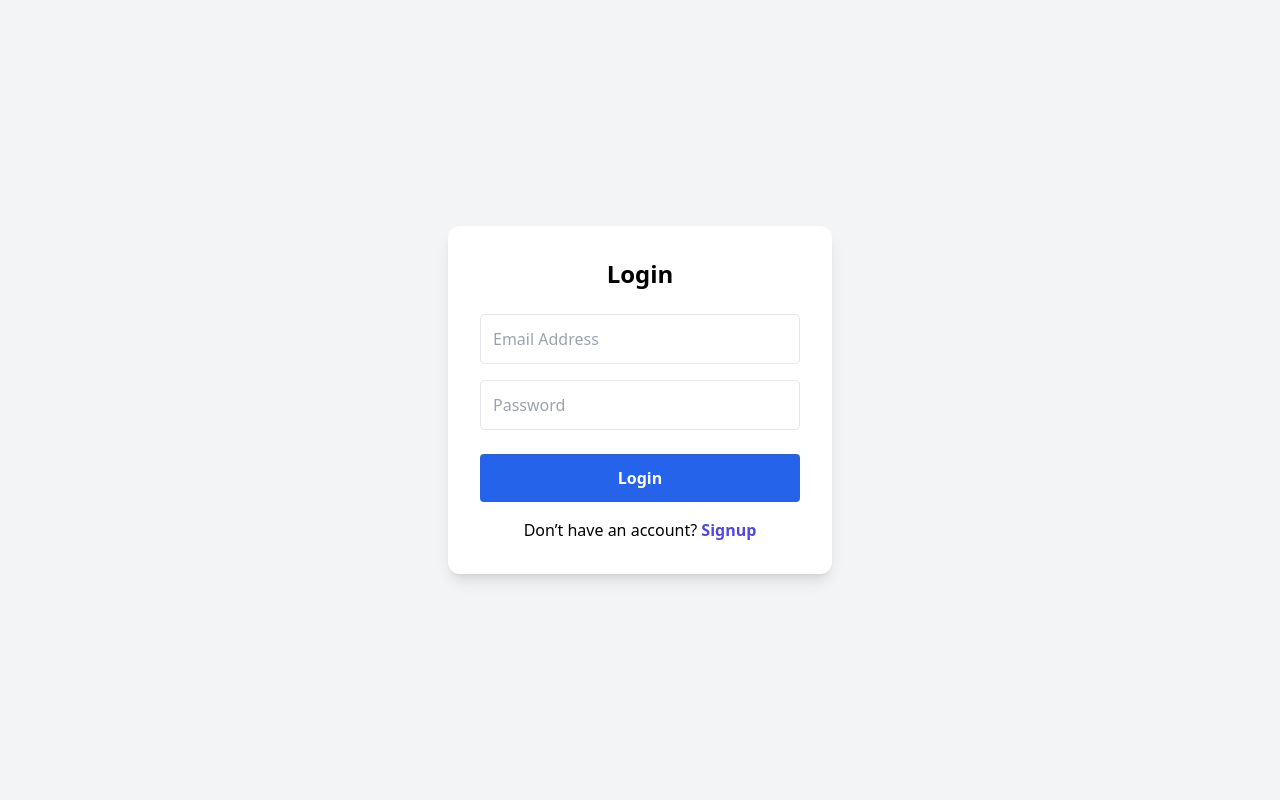
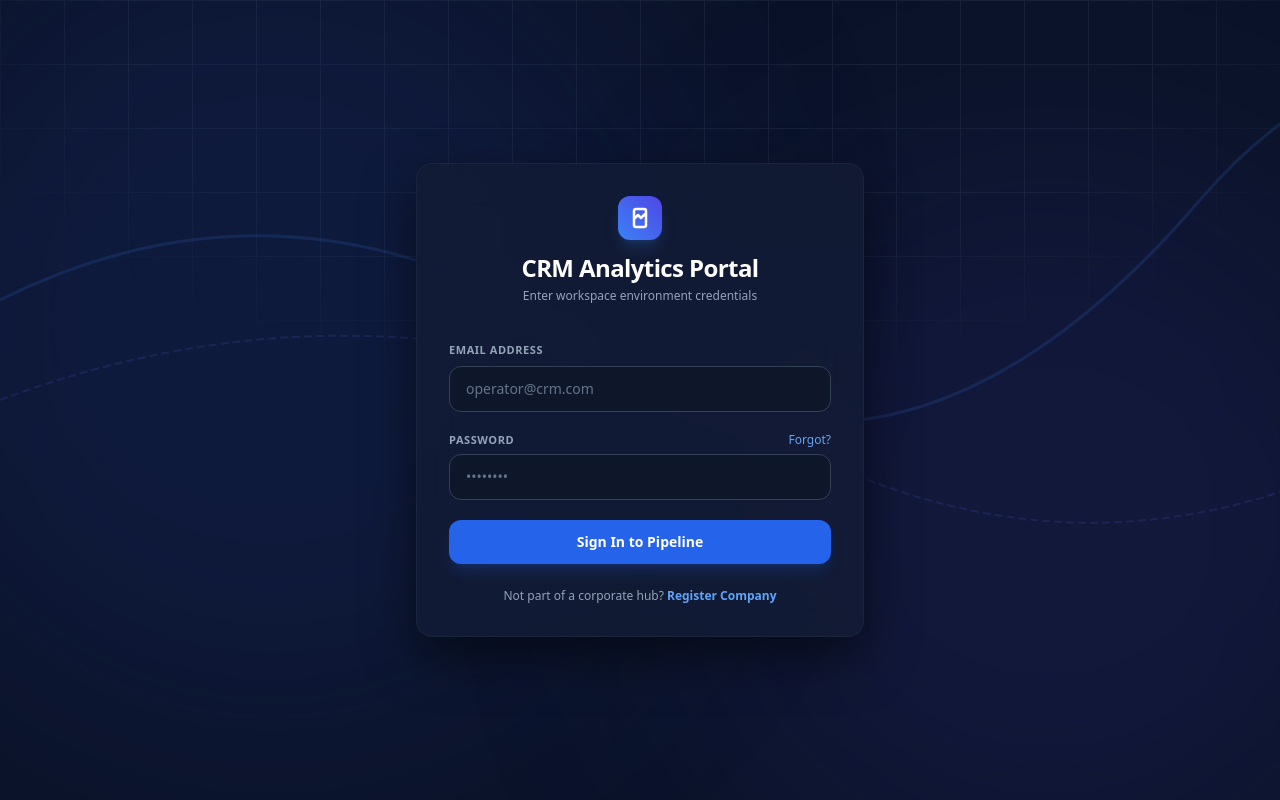
Before and after one commit to Samavia897/CRM-platform, a React (Create React App) app in the folder client/: page /login in a window 1280 px wide. Built offline with nearby package versions, Linux system fonts and the light colour scheme; no server answers.

Commit message:
design: updated CRM login layout for Login.js extension

```diff
--- a/client/src/pages/Login.js
+++ b/client/src/pages/Login.js
@@ -1,57 +1,134 @@
 import { useState } from "react";
 import axios from "axios";
 import { Link } from "react-router-dom";
+import Swal from "sweetalert2";
 
 export default function Login() {
   const [data, setData] = useState({ email: "", password: "" });
+  const [isLoading, setIsLoading] = useState(false);
 
-  const handleLogin = async () => {
+  const customSwal = Swal.mixin({
+    customClass: {
+      popup: "rounded-2xl border border-slate-100 shadow-2xl p-6 font-sans",
+      title: "text-lg font-bold text-slate-900",
+      htmlContainer: "text-xs text-slate-500 mt-1",
+      confirmButton: "px-5 py-2 rounded-lg text-xs font-semibold text-white bg-blue-600 hover:bg-blue-700 transition-all duration-200"
+    },
+    buttonsStyling: false
+  });
+
+  const handleLogin = async (e) => {
+    if (e) e.preventDefault();
+    if (!data.email || !data.password) {
+      customSwal.fire({
+        title: "Missing Fields",
+        text: "Please fill in all authenticated inputs.",
+        icon: "warning",
+      });
+      return;
+    }
+
+    setIsLoading(true);
     try {
       const res = await axios.post("http://localhost:5000/api/auth/login", data);
-
       localStorage.setItem("token", res.data.token);
       localStorage.setItem("role", res.data.role);
       localStorage.setItem("username", res.data.username);
 
-      alert("Login Successful!");
+      customSwal.fire({
+        title: "Authenticated",
+        text: `Welcome back, ${res.data.username}`,
+        icon: "success",
+        timer: 1500,
+        showConfirmButton: false,
+        timerProgressBar: true,
+      }).then(() => {
         window.location.href = "/dashboard";
+      });
     } catch (err) {
-      alert(err.response?.data?.error || "Login Failed");
+      customSwal.fire({
+        title: "Error",
+        text: err.response?.data?.error || "Invalid CRM credentials.",
+        icon: "error",
+      });
+    } finally {
+      setIsLoading(false);
     }
   };
 
   return (
-    <div className="flex flex-col items-center justify-center min-h-screen bg-gray-100">
-      <div className="p-8 bg-white shadow-lg rounded-xl w-96">
-        <h2 className="text-2xl font-bold mb-6 text-center">Login</h2>
+    <div className="relative flex min-h-screen items-center justify-center bg-[#0b1329] overflow-hidden font-sans">
 
+      <div className="absolute inset-0 bg-[linear-gradient(to_right,#1f293d_1px,transparent_1px),linear-gradient(to_bottom,#1f293d_1px,transparent_1px)] bg-[size:4rem_4rem] [mask-image:radial-gradient(ellipse_60%_50%_at_50%_0%,#000_70%,transparent_100%)] opacity-60"></div>
+
+      <div className="absolute top-[-10%] left-[-10%] w-[50rem] h-[50rem] rounded-full bg-blue-900/20 blur-[120px] pointer-events-none"></div>
+      <div className="absolute bottom-[-10%] right-[-10%] w-[45rem] h-[45rem] rounded-full bg-indigo-900/20 blur-[120px] pointer-events-none"></div>
+
+      <div className="absolute inset-0 opacity-15 pointer-events-none hidden md:block">
+        <svg className="w-full h-full" xmlns="http://www.w3.org/2000/svg">
+          <path d="M 0 300 Q 300 150 600 350 T 1200 200 T 1920 400" fill="none" stroke="#3b82f6" strokeWidth="3" />
+          <path d="M 0 400 Q 400 250 800 450 T 1600 300 T 1920 500" fill="none" stroke="#6366f1" strokeWidth="2" strokeDasharray="8 4" />
+        </svg>
+      </div>
+
+      <div className="relative z-10 w-full max-w-md p-8 mx-4 bg-[#131c35]/80 border border-slate-800/80 rounded-2xl backdrop-blur-xl shadow-[0_20px_50px_rgba(0,0,0,0.5)]">
+
+        <div className="flex flex-col items-center mb-8">
+          <div className="h-11 w-11 rounded-xl bg-gradient-to-tr from-blue-500 to-indigo-600 flex items-center justify-center shadow-lg shadow-blue-500/20 mb-3">
+            <svg className="w-6 h-6 text-white" fill="none" viewBox="0 0 24 24" stroke="currentColor" strokeWidth="2.5">
+              <path strokeLinecap="round" strokeLinejoin="round" d="M7 12l3-3 3 3 4-4M8 21h8a2 2 0 002-2V5a2 2 0 00-2-2H8a2 2 0 00-2 2v14a2 2 0 002 2z" />
+            </svg>
+          </div>
+          <h2 className="text-2xl font-extrabold text-white tracking-tight">CRM Analytics Portal</h2>
+          <p className="text-xs text-slate-400 mt-1">Enter workspace environment credentials</p>
+        </div>
+
+        <form onSubmit={handleLogin} className="space-y-5">
+          <div className="space-y-1.5">
+            <label className="text-[11px] font-bold text-slate-400 uppercase tracking-wider">Email Address</label>
             <input
               type="email"
-          placeholder="Email Address"
-          className="w-full p-3 border rounded mb-4"
+              required
+              placeholder="operator@crm.com"
+              className="w-full px-4 py-3 bg-[#0f172a]/90 border border-slate-700 rounded-xl text-white placeholder-slate-500 text-sm focus:border-blue-500 focus:ring-1 focus:ring-blue-500 outline-none transition-all duration-200"
               onChange={(e) => setData({ ...data, email: e.target.value })}
             />
+          </div>
 
+          <div className="space-y-1.5">
+            <div className="flex justify-between items-center">
+              <label className="text-[11px] font-bold text-slate-400 uppercase tracking-wider">Password</label>
+              <a href="#forgot" className="text-xs font-medium text-blue-400 hover:text-blue-300 transition-colors">Forgot?</a>
+            </div>
             <input
               type="password"
-          placeholder="Password"
-          className="w-full p-3 border rounded mb-6"
+              required
+              placeholder="••••••••"
+              className="w-full px-4 py-3 bg-[#0f172a]/90 border border-slate-700 rounded-xl text-white placeholder-slate-500 text-sm focus:border-blue-500 focus:ring-1 focus:ring-blue-500 outline-none transition-all duration-200"
               onChange={(e) => setData({ ...data, password: e.target.value })}
             />
+          </div>
 
           <button
-          onClick={handleLogin}
-          className="w-full bg-blue-600 text-white p-3 rounded font-bold hover:bg-blue-700"
+            type="submit"
+            disabled={isLoading}
+            className="w-full mt-2 bg-blue-600 text-white py-3 rounded-xl font-semibold text-sm hover:bg-blue-500 focus:ring-2 focus:ring-offset-2 focus:ring-blue-600 focus:ring-offset-[#131c35] transition-all duration-200 shadow-lg shadow-blue-600/20 flex items-center justify-center disabled:opacity-60"
           >
-          Login
+            {isLoading ? (
+              <div className="w-5 h-5 border-2 border-white border-t-transparent rounded-full animate-spin"></div>
+            ) : (
+              "Sign In to Pipeline"
+            )}
           </button>
+        </form>
 
-        <p className="text-center mt-4">
-          Don’t have an account?{" "}
-          <Link to="/signup" className="text-indigo-600 font-semibold">
-            Signup
+        <p className="text-center text-xs text-slate-400 mt-6">
+          Not part of a corporate hub?{" "}
+          <Link to="/signup" className="text-blue-400 font-semibold hover:underline">
+            Register Company
           </Link>
         </p>
+
       </div>
     </div>
   );
```
Lines whose indentation alone changed are shown as unchanged.
